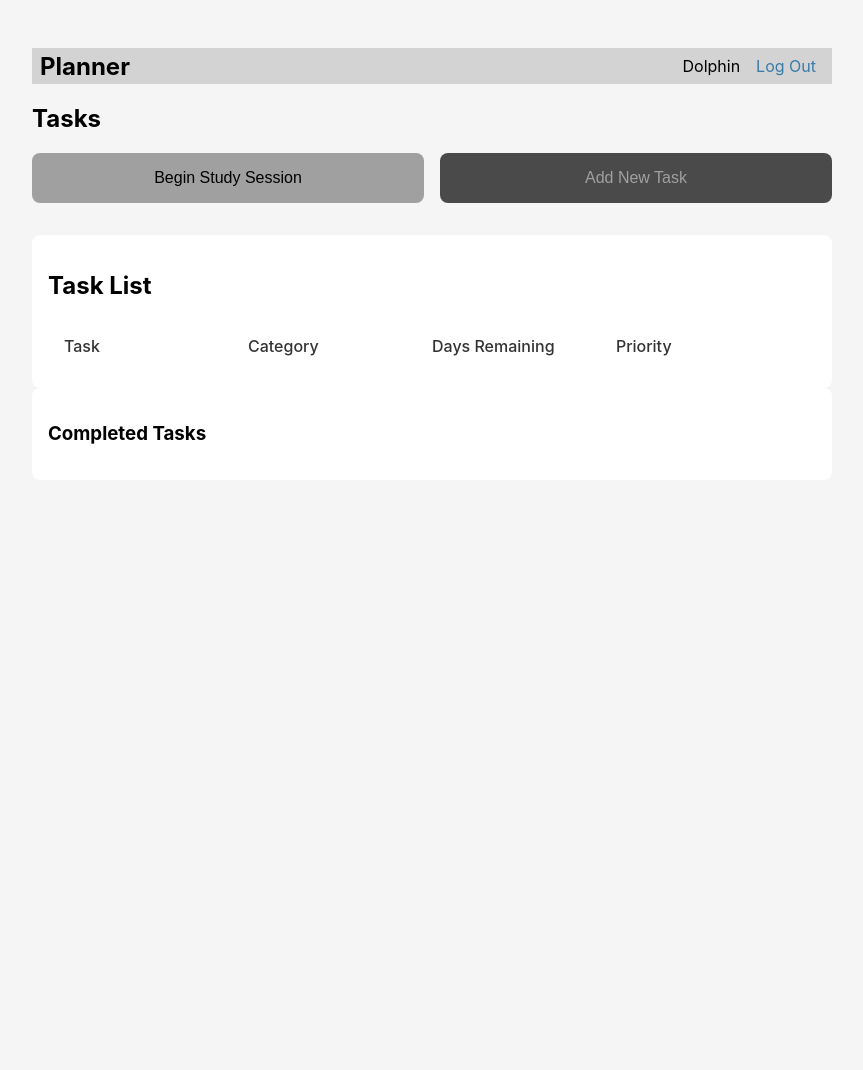
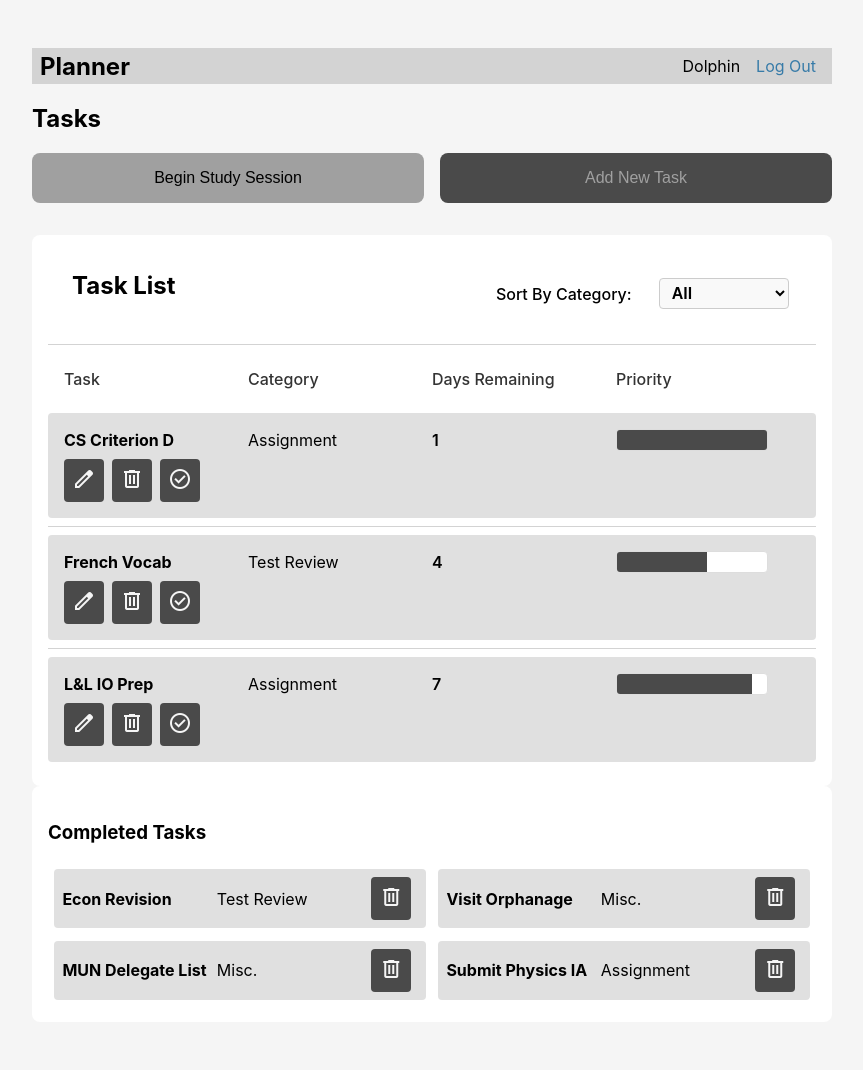
Before and after one commit to david-does-computers/CS-IA, a Flask app: page / in a window 1280 px wide. Shown: the whole page, without its empty margins (208-1071 px from the left). Before the commit the page ends 444 px from the top, so only its background shows below. Run offline with Flask 3, Linux system fonts and the light colour scheme; a user stored in the database is signed in; data comes from the database, SQL or seed files in the repository; data that the repository does not hold is empty.

Commit message:
Done Jan 11

```diff
--- a/flaskr/auth.py
+++ b/flaskr/auth.py
@@ -27,6 +27,25 @@ def register():
                 db.execute(
                     "INSERT INTO user (username, password) VALUES (?, ?)",
                     (username, generate_password_hash(password)),
+                )
+                user_id = db.execute(
+                    "SELECT id FROM user WHERE username = ?",
+                    (username,)
+                ).fetchone()["id"]
+
+
+                # Pre-add entries to category table for the new user
+                db.execute(
+                    "INSERT INTO category (name, user_id) VALUES (?, ?)",
+                    ("Assignment", user_id),
+                )
+                db.execute(
+                    "INSERT INTO category (name, user_id) VALUES (?, ?)",
+                    ("Test Review", user_id),
+                )
+                db.execute(
+                    "INSERT INTO category (name, user_id) VALUES (?, ?)",
+                    ("Misc.", user_id),
                 )
                 db.commit()
             except db.IntegrityError as e:
--- a/flaskr/schema.sql
+++ b/flaskr/schema.sql
@@ -20,61 +20,19 @@ CREATE TABLE task (
     user_id INTEGER NOT NULL,
     title VARCHAR(255) NOT NULL,
     description TEXT,
-    category TEXT CHECK(category IN ('Assignent', 'Test Revision', 'Misc.')) NOT NULL,
+    category_id INTEGER NOT NULL,
     priority INTEGER CHECK (priority BETWEEN 1 AND 10),
     due_date DATE NOT NULL,
     completed BOOLEAN DEFAULT FALSE,
     created_at TIMESTAMP DEFAULT CURRENT_TIMESTAMP,
+    FOREIGN KEY (category_id) REFERENCES category(category_id),
     FOREIGN KEY (user_id) REFERENCES user(user_id)
 );
 
--- Tags Table
-CREATE TABLE tag (
-    tag_id INTEGER PRIMARY KEY AUTOINCREMENT,
+CREATE TABLE category (
+    category_id INTEGER PRIMARY KEY AUTOINCREMENT,
     user_id INTEGER NOT NULL,
-    tag_name VARCHAR(50) NOT NULL,
-    UNIQUE(user_id, tag_name), -- Prevent duplicate tags for the same user
-    FOREIGN KEY (user_id) REFERENCES user(user_id)
+    name TEXT NOT NULL CHECK(length(name) <= 20),
+    FOREIGN KEY (user_id) REFERENCES user(id),
+    UNIQUE (user_id, name)
 );
-
--- TaskTags Table (Many-to-Many Relationship)
-CREATE TABLE task_tag (
-    task_tag_id INTEGER PRIMARY KEY AUTOINCREMENT,
-    task_id INTEGER NOT NULL,
-    tag_id INTEGER NOT NULL,
-    FOREIGN KEY (task_id) REFERENCES task(task_id) ON DELETE CASCADE,
-    FOREIGN KEY (tag_id) REFERENCES tag(tag_id) ON DELETE CASCADE
-);
-
--- Study Sessions Table
-CREATE TABLE study_session (
-    session_id INTEGER PRIMARY KEY AUTOINCREMENT,
-    user_id INTEGER NOT NULL,
-    session_date DATE NOT NULL,
-    total_time_minutes INTEGER NOT NULL,
-    points_earned INTEGER DEFAULT 0,
-    completed BOOLEAN DEFAULT FALSE,
-    created_at TIMESTAMP DEFAULT CURRENT_TIMESTAMP,
-    FOREIGN KEY (user_id) REFERENCES user(user_id)
-);
-
--- Study Session Tasks Table (many-to-many relationship)
-CREATE TABLE study_session_tasks (
-    session_task_id INTEGER PRIMARY KEY AUTOINCREMENT,
-    session_id INTEGER NOT NULL,
-    task_id INTEGER NOT NULL DEFAULT 0,
-    planned_minutes INTEGER NOT NULL,
-    completed_minutes INTEGER DEFAULT 0,
-    FOREIGN KEY (session_id) REFERENCES StudySessions(session_id),
-    FOREIGN KEY (task_id) REFERENCES task(task_id)
-);
-
-
--- CREATE TABLE post (
---   id INTEGER PRIMARY KEY AUTOINCREMENT,
---   author_id INTEGER NOT NULL,
---   created TIMESTAMP NOT NULL DEFAULT CURRENT_TIMESTAMP,
---   title TEXT NOT NULL,
---   body TEXT NOT NULL,
---   FOREIGN KEY (author_id) REFERENCES user (id)
--- );
--- a/flaskr/session.py
+++ b/flaskr/session.py
@@ -3,7 +3,6 @@ import functools
 from flask import (
     Blueprint, flash, g, redirect, render_template, request, session, url_for
 )
-from werkzeug.security import check_password_hash, generate_password_hash
 
 from flaskr.db import get_db
 
--- /dev/null
+++ b/flaskr/static/sorting_script.js
@@ -0,0 +1,18 @@
+// FILE: flaskr/static/sorting_script.js
+class Organizer {
+    constructor() {
+        this.select_el = document.querySelector(".sort-category");
+        this.select_el.addEventListener('change', (event) => {
+            const selectedCategory = event.target.value;
+            if (selectedCategory === "-1") {
+                window.location.href = "/";
+            } else {
+                window.location.href = `/?sort_category=${selectedCategory}`;
+            }
+        });
+    }
+}
+
+document.addEventListener("DOMContentLoaded", () => {
+    new Organizer();
+});
--- a/flaskr/static/style.css
+++ b/flaskr/static/style.css
@@ -51,6 +51,72 @@ nav ul li a, nav ul li span, header .action {
   padding: 0.5rem;
 }
 
+h2 {
+  padding-left: 1em;
+}
+
+input {
+  font-size: large;
+  font-weight: 600;
+  padding: 0.7em;
+  margin: 0.7em;
+  border-radius: 10px;
+  border-width: 1px;
+}
+
+select {
+  font-size: large;
+  font-weight: 600;
+  padding: 0.7em;
+  margin: 0.7em;
+  border-radius: 10px;
+  border-width: 1px;
+}
+
+input[type="range"] {
+  padding: 0;
+}
+
+input[type="range"] {
+  padding: 0;
+  margin-top: 0;
+  margin-bottom: 0;
+}
+
+input[type="submit"] {
+  cursor: pointer;
+}
+
+label {
+  justify-self: center;
+}
+
+.auth-form {
+  display: grid;
+  grid-template-rows: 1fr 1fr 1fr;
+}
+
+.auth-form-container {
+  background: white;
+  width: 75%;
+  justify-content: center;
+  align-content: center;
+  align-self: center;
+  margin: 0 auto;
+  border-radius: 25px;
+}
+
+.auth-input {
+  height: 60%;
+  font-size: larger;
+  font-weight: bold;
+  margin: 1em;
+  background-color: #4a4a4a;
+  color: whitesmoke;
+  border-radius: 10px;
+  cursor: pointer;
+}
+
 .button-container {
   display: flex;
   gap: 1rem;
@@ -88,6 +154,37 @@ nav ul li a, nav ul li span, header .action {
   padding: 1rem;
 }
 
+.task-head {
+  display: grid;
+  grid-template-columns: 1fr 1fr;
+}
+
+.sort-category-container {
+  display: flex;
+  align-items: center;
+  margin: 1em;
+  justify-self: end;
+}
+
+.sort-category {
+  padding: 5px 8px;
+  border: 1px solid #ccc;
+  border-radius: 4px;
+  font-size: 16px;
+  background-color: #f9f9f9;
+  transition: border-color 0.3s;
+  font-weight: 700;
+}
+
+.sort-category:hover {
+  border-color: #999;
+}
+
+.sort-category-label {
+  font-weight: 500;
+  padding-right: 1em;
+}
+
 .task-header {
   display: grid;
   grid-template-columns: 1fr 1fr 1fr 1fr;
@@ -106,14 +203,19 @@ nav ul li a, nav ul li span, header .action {
   align-items: center;
 }
 
-.complete-task-item {
+.completed-task-item {
   display: grid;
-  grid-template-columns: 1fr 1fr;
-  padding: 1rem;
-  margin: 0.5rem 0;
+  grid-template-columns: 1fr 1fr 0.3fr;
+  padding: 0.5rem;
+  margin: 0.4rem;
   background-color: #e0e0e0;
   border-radius: 4px;
   align-items: center;
+}
+
+.completed-tasks-container {
+  display: grid;
+  grid-template-columns: 1fr 1fr;
 }
 
 .task-actions {
@@ -137,6 +239,22 @@ nav ul li a, nav ul li span, header .action {
 .action-button img {
   width: 16px;
   height: 16px;
+  filter: invert(1);
+}
+
+.action-button-completed {
+  background-color: #4a4a4a;
+  border: none;
+  padding: 0.5rem;
+  border-radius: 4px;
+  cursor: pointer;
+  size: 1em;
+  text-align: right;
+}
+
+.action-button-completed img {
+  width: 10px;
+  height: 10px;
   filter: invert(1);
 }
 
@@ -176,6 +294,29 @@ nav ul li a, nav ul li span, header .action {
   align-content: center;
   text-align: center;
 }
+
+.create-task-form {
+  display: grid;
+  grid-template-rows: 1fr 1fr 1fr 1fr 1fr 1fr;
+  width: 60%;
+  margin: 0 auto;
+  font-size: larger;
+  font-weight: bold;
+}
+
+
+.range-container, .due-date-container, .category-container {
+  margin-left: 0.7em;
+  margin-right: 0.7em;
+  display: grid;
+  grid-template-columns: 1fr 2.2fr;
+  justify-content: center;
+  align-items: center;
+  justify-content: center;
+}
+
+
+
 
 /* Timer Code Thanks to dcode */
 .timer-container {
--- a/flaskr/templates/base.html
+++ b/flaskr/templates/base.html
@@ -1,5 +1,6 @@
 <!doctype html>
 <title>{% block title %}{% endblock %} - Flaskr</title>
+<link rel="icon" href="{{ url_for('static', filename='assets/planner_favicon.png') }}" type="image/x-icon">
 <link href="https://fonts.googleapis.com/css2?family=Material+Symbols+Outlined" rel="stylesheet" />
 <link rel="stylesheet" href="{{ url_for('static', filename='style.css') }}">
 <nav>
--- a/flaskr/templates/session/index.html
+++ b/flaskr/templates/session/index.html
@@ -5,7 +5,7 @@
 {% endblock %}
 
 {% block content %}
-  <script src="{{ url_for('static', filename='script.js') }}"></script>
+  <script src="{{ url_for('static', filename='session_script.js') }}"></script>
   <audio src="{{ url_for('static', filename='assets/work_done.mp3') }}" id="work-done-audio"></audio>
   <audio src="{{ url_for('static', filename='assets/rest_done.mp3') }}" id="rest-done-audio"></audio>
   <div class="timer-container">
--- a/flaskr/templates/task/index.html
+++ b/flaskr/templates/task/index.html
@@ -11,11 +11,24 @@
 {% endblock %}
 
 {% block content %}
+<script src="{{ url_for('static', filename='sorting_script.js') }}"></script>
   {% if not g.user %}
     <p>Please <a href="{{ url_for('auth.login') }}">log in</a> to view your tasks.</p>
   {% else %}
     <div class="task-list">
+      <div class="task-head">
         <h2>Task List</h2>
+        <div class="sort-category-container">
+          <label for="sort-category" class="sort-category-label">Sort By Category:</label>
+          <select name="sort-category" class="sort-category">
+            <option value="-1" {% if selected_category == '-1' %}selected{% endif %}>All</option>
+            {% for cat in categories %}
+            <option value="{{ cat['category_id'] }}" {% if selected_category|int == cat['category_id'] %}selected{% endif %}>{{ cat['name'] }}</option>
+            {% endfor %}
+        </select>
+        </div>
+      </div>
+      <hr>
       <div class="task-header">
           <div>Task</div>
           <div>Category</div>
@@ -25,7 +38,7 @@
       {% for task in active_tasks %}
         <div class="task-item">
           <div class="task-title"><strong>{{ task['title'] }}</strong></div>
-          <div class="task-category">{{ task['category'].title() }}</div>
+          <div class="task-category">{{ task['cat_name'].title() }}</div>
           <div class="task-time-remaining" id="{{task['task_id']}}">{{ task['days_remaining'] }}</div>
           <div class="priority-factor">
               <div class="priority-factor-fill" style="width: {{ 10*task['priority'] }}%"></div>
@@ -57,14 +70,19 @@
   </div>
   <div class="completed-task-list">
     <h3>Completed Tasks</h3>
+    <div class="completed-tasks-container">
       {% for task in completed_tasks %}
       <div class="completed-task-item">
         <div class="task-title"><strong>{{ task['title'] }}</strong></div>
-      <div class="task-category">{{ task['category'].title() }}</div>
+        <div class="task-category">{{ task['cat_name'].title() }}</div>
+        <form method="post" action="{{ url_for('task.delete', id=task['task_id']) }}" style="display:inline;">
+          <button class="action-button-completed" type="submit">
+            <span class="material-symbols-outlined">delete</span>
+          </button>
+        </form>
       </div>
-    {% if not loop.last %}
-      <hr>
-    {% endif %}
+
     {% endfor %}
+  </div>
   {% endif %}
 {% endblock %}
```
Also changed, not shown: flaskr/planner.py (+72 -28 lines), flaskr/static/session_script.js (renamed from flaskr/static/script.js, +6 -1 lines), flaskr/templates/auth/login.html (+7 -7 lines), flaskr/templates/auth/register.html (+9 -2 lines), flaskr/templates/task/create.html (+17 -15 lines), flaskr/templates/task/update.html (+15 -16 lines), flaskr/static/assets/planner_favicon.png (added), instance/flaskr.sqlite, 3 other files. Lines whose indentation alone changed are shown as unchanged.
